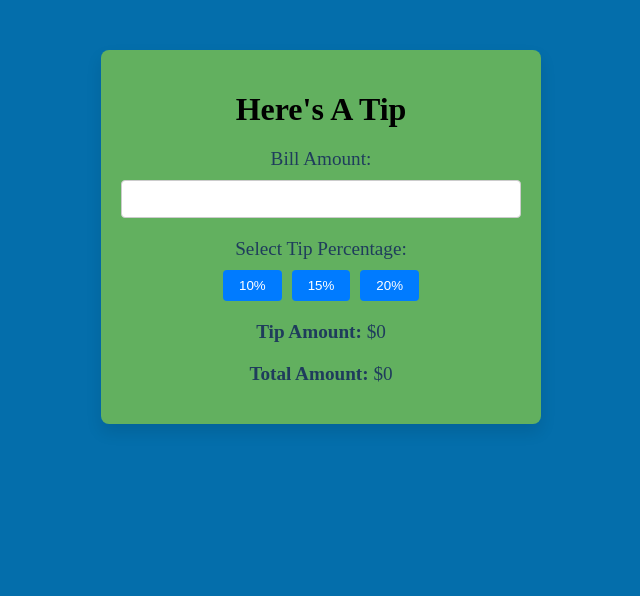
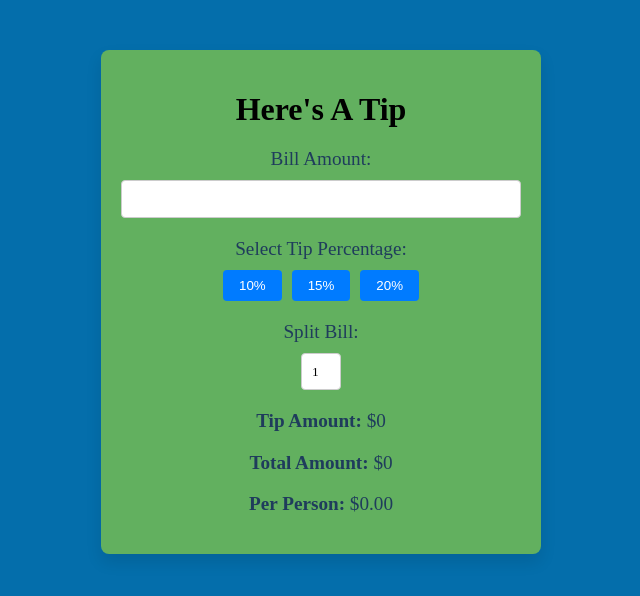
Before and after one commit to PeterwMcClelland/Heres-A-Tip, a React (Create React App) app: page / in a window 1280 px wide. Shown: the top 596 px of the page, without its empty margins (319-959 px from the left). Built offline with nearby package versions, Linux system fonts and the light colour scheme.

Commit message:
split tip feature

```diff
--- a/src/App.js
+++ b/src/App.js
@@ -5,6 +5,7 @@ function App() {
     const [bill, setBill] = useState('');
     const [tip, setTip] = useState(0);
     const [total, setTotal] = useState(0);
+    const [splitCount, setSplitCount] = useState(1);
 
     const calculateTip = (percentage) => {
         let calculatedTip = (bill * (percentage / 100)).toFixed(2);
@@ -13,18 +14,18 @@ function App() {
         setTotal(calculatedTotal);
     };
 
+    const perPersonAmount = (total / splitCount).toFixed(2);
+
     return (
         <div className="app">
             <h1>Here's A Tip</h1>
             <div className="input-group">
                 <label>Bill Amount:</label>
                 <input
-
                     type="number"
                     value={bill}
                     onChange={(e) => setBill(e.target.value)}
                 />
-
             </div>
             <div className="input-group">
                 <label>Select Tip Percentage:</label>
@@ -34,9 +35,18 @@ function App() {
                     <button onClick={() => calculateTip(20)}>20%</button>
                 </div>
             </div>
+            <div className="input-group">
+                <label>Split Bill:</label>
+                <select value={splitCount} onChange={(e) => setSplitCount(e.target.value)}>
+                    {Array.from({length: 10}, (_, i) => (
+                        <option key={i+1} value={i+1}>{i+1}</option>
+                    ))}
+                </select>
+            </div>
             <div className="results">
                 <p><strong>Tip Amount:</strong> ${tip}</p>
                 <p><strong>Total Amount:</strong> ${total}</p>
+                <p><strong>Per Person:</strong> ${perPersonAmount}</p>
             </div>
         </div>
     );
--- a/src/App.scss
+++ b/src/App.scss
@@ -78,3 +78,15 @@
     }
   }
 }
+
+.input-group select {
+    width: 10%;
+    padding: 10px;
+    box-sizing: border-box;
+    border-radius: 4px;
+    border: 1px solid #ccc;
+    font-family: "Shrikhand", cursive;
+    appearance: none;
+    background: white;
+    cursor: pointer;
+}
```
